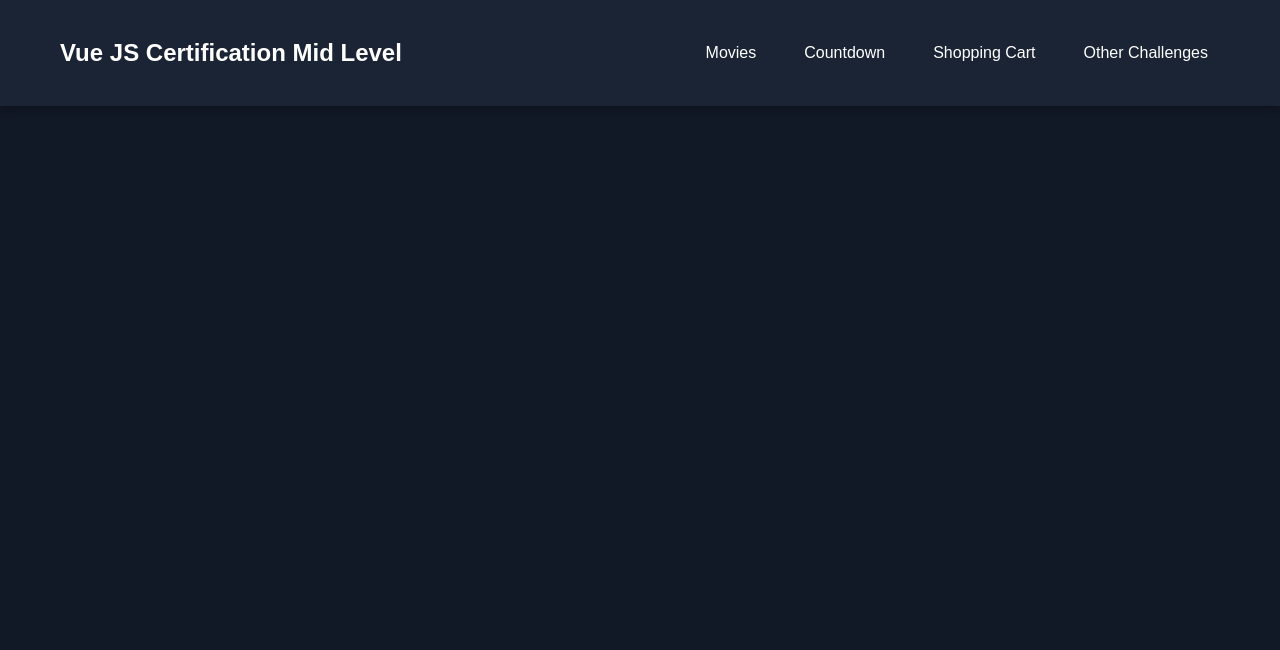
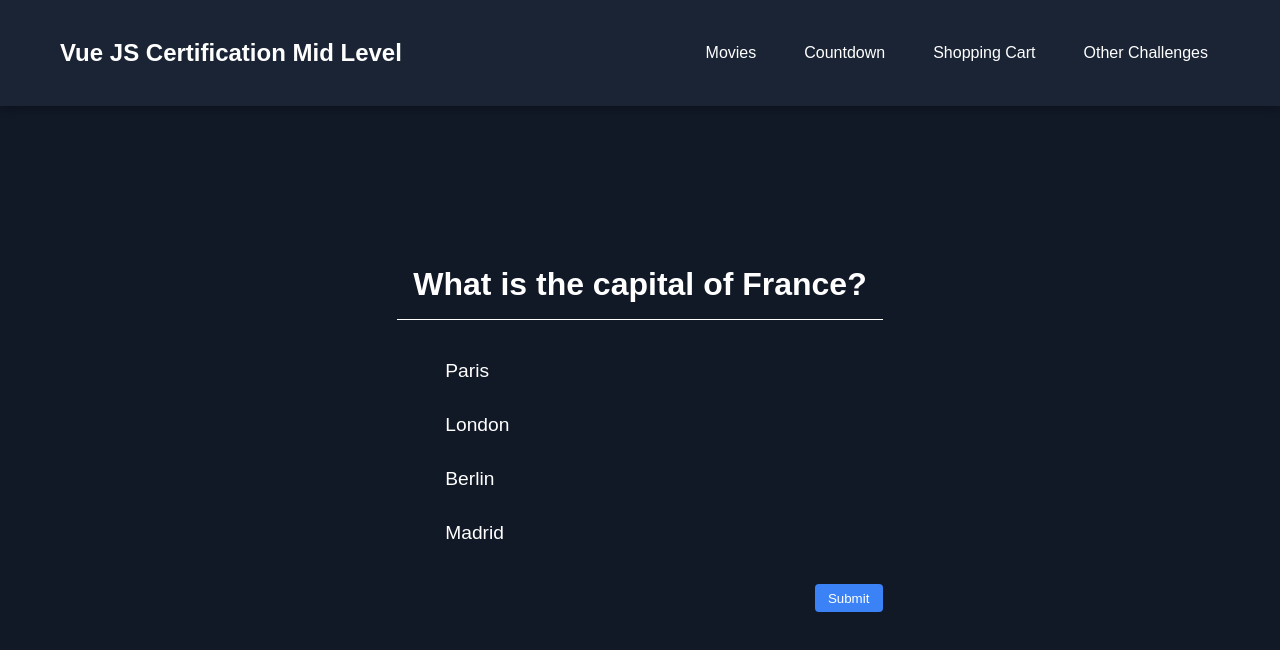
Before and after one commit to GregMarshall999/greglabs-plat, a Vue app: page /quiz in a window 1280 px wide. Shown: the top 650 px of the page. Built offline with nearby package versions, Linux system fonts and the light colour scheme.

Commit message:
quiz basic structure

```diff
--- a/src/components/NavigationBar.vue
+++ b/src/components/NavigationBar.vue
@@ -15,6 +15,7 @@
                             <li><RouterLink to="/custom-directive" class="nav-link">Custom Directive</RouterLink></li>
                             <li><RouterLink to="/tic-tac-toe" class="nav-link">Tic Tac Toe</RouterLink></li>
                             <li><RouterLink to="/aquarium" class="nav-link">Aquarium</RouterLink></li>
+                            <li><RouterLink to="/quiz" class="nav-link">Quiz</RouterLink></li>
                         </ul>
                     </li>
                 </ul>
--- /dev/null
+++ b/src/config/quizConfig.js
@@ -0,0 +1,52 @@
+export const quizConfig = [
+    {
+        question: 'What is the capital of France?',
+        options: ['Paris', 'London', 'Berlin', 'Madrid'],
+        correctAnswer: 'Paris'
+    },
+    {
+        question: 'Which planet is known as the Red Planet?',
+        options: ['Venus', 'Mars', 'Jupiter', 'Saturn'],
+        correctAnswer: 'Mars'
+    },
+    {
+        question: 'What is the largest mammal in the world?',
+        options: ['African Elephant', 'Blue Whale', 'Giraffe', 'Hippopotamus'],
+        correctAnswer: 'Blue Whale'
+    },
+    {
+        question: 'Who painted the Mona Lisa?',
+        options: ['Vincent van Gogh', 'Pablo Picasso', 'Leonardo da Vinci', 'Michelangelo'],
+        correctAnswer: 'Leonardo da Vinci'
+    },
+    {
+        question: 'What is the chemical symbol for gold?',
+        options: ['Ag', 'Fe', 'Au', 'Cu'],
+        correctAnswer: 'Au'
+    },
+    {
+        question: 'Which programming language was created by Brendan Eich?',
+        options: ['Python', 'JavaScript', 'Java', 'C++'],
+        correctAnswer: 'JavaScript'
+    },
+    {
+        question: 'What is the largest organ in the human body?',
+        options: ['Heart', 'Brain', 'Liver', 'Skin'],
+        correctAnswer: 'Skin'
+    },
+    {
+        question: 'Which country is home to the kangaroo?',
+        options: ['New Zealand', 'Australia', 'South Africa', 'Brazil'],
+        correctAnswer: 'Australia'
+    },
+    {
+        question: 'What is the capital of Japan?',
+        options: ['Seoul', 'Beijing', 'Tokyo', 'Bangkok'],
+        correctAnswer: 'Tokyo'
+    },
+    {
+        question: 'Which element has the chemical symbol "O"?',
+        options: ['Gold', 'Oxygen', 'Osmium', 'Oganesson'],
+        correctAnswer: 'Oxygen'
+    }
+]
--- a/src/views/QuizPage.vue
+++ b/src/views/QuizPage.vue
@@ -1,3 +1,129 @@
 <template>
+    <form @submit.prevent="checkAnswer" class="quiz-form">
+        <h1>{{ quizConfig[questionIndex].question }}</h1>
 
+        <div class="options">
+            <div v-for="(option, index) in quizConfig[questionIndex].options" :key="option" class="option">
+                <input
+                    type="radio"
+                    :id="'option-' + index"
+                    :value="option"
+                    v-model="selectedAnswer"
+                    name="quiz-option"
+                >
+                <label :for="'option-' + index">{{ option }}</label>
+            </div>
+        </div>
+
+        <div class="result-section">
+            <span v-if="answerState">{{ answerState }}</span>
+
+            <button type="submit">Submit</button>
+        </div>
+    </form>
 </template>
+
+<script setup>
+import { ref } from 'vue';
+import { quizConfig } from '../config/quizConfig';
+
+const questionIndex = ref(0);
+const score = ref(0);
+const selectedAnswer = ref();
+const showResult = ref(false);
+
+const checkAnswer = () => {
+    if(showResult.value) {
+        showResult.value = false;
+        questionIndex.value++;
+        selectedAnswer.value = null;
+        return;
+    }
+
+    if(selectedAnswer.value === quizConfig[questionIndex.value].correctAnswer) {
+        score.value++;
+    }
+
+    showResult.value = true;
+}
+</script>
+
+<style scoped>
+
+.quiz-form {
+    display: flex;
+    flex-direction: column;
+    align-items: flex-start;
+    justify-content: center;
+    margin: 0 auto;
+    margin-top: 10em;
+    width: fit-content;
+}
+
+h1 {
+    border-bottom: 1px solid #fff;
+    padding: 0 .5em .5em .5em;
+    margin-bottom: 1em;
+}
+
+.options {
+    display: flex;
+    flex-direction: column;
+    justify-content: center;
+    gap: 1em;
+    margin-bottom: 2em;
+    padding: 0 2em;
+    width: 100%;
+}
+
+.option {
+    position: relative;
+    padding: 0.5em 1em;
+    border-radius: 4px;
+    transition: background-color 0.2s ease;
+
+    &:hover {
+        background-color: rgba(55, 109, 196, 0.493);
+    }
+}
+
+input {
+    position: absolute;
+    opacity: 0;
+    width: 0;
+    height: 0;
+
+    &:checked + label {
+        background-color: #3b82f6;
+        border-radius: 4px;
+        padding: 0.2em 0.5em;
+    }
+}
+
+label {
+    cursor: pointer;
+    display: block;
+    width: 100%;
+    font-size: larger;
+}
+
+.result-section {
+    display: flex;
+    width: 100%;
+}
+
+button {
+    margin-left: auto;
+    margin-right: 0;
+    background-color: #3b82f6;
+    border: none;
+    color: #fff;
+    padding: 0.5em 1em;
+    border-radius: 4px;
+    cursor: pointer;
+
+    &:hover {
+        background-color: #2563eb;
+    }
+}
+</style>
```
